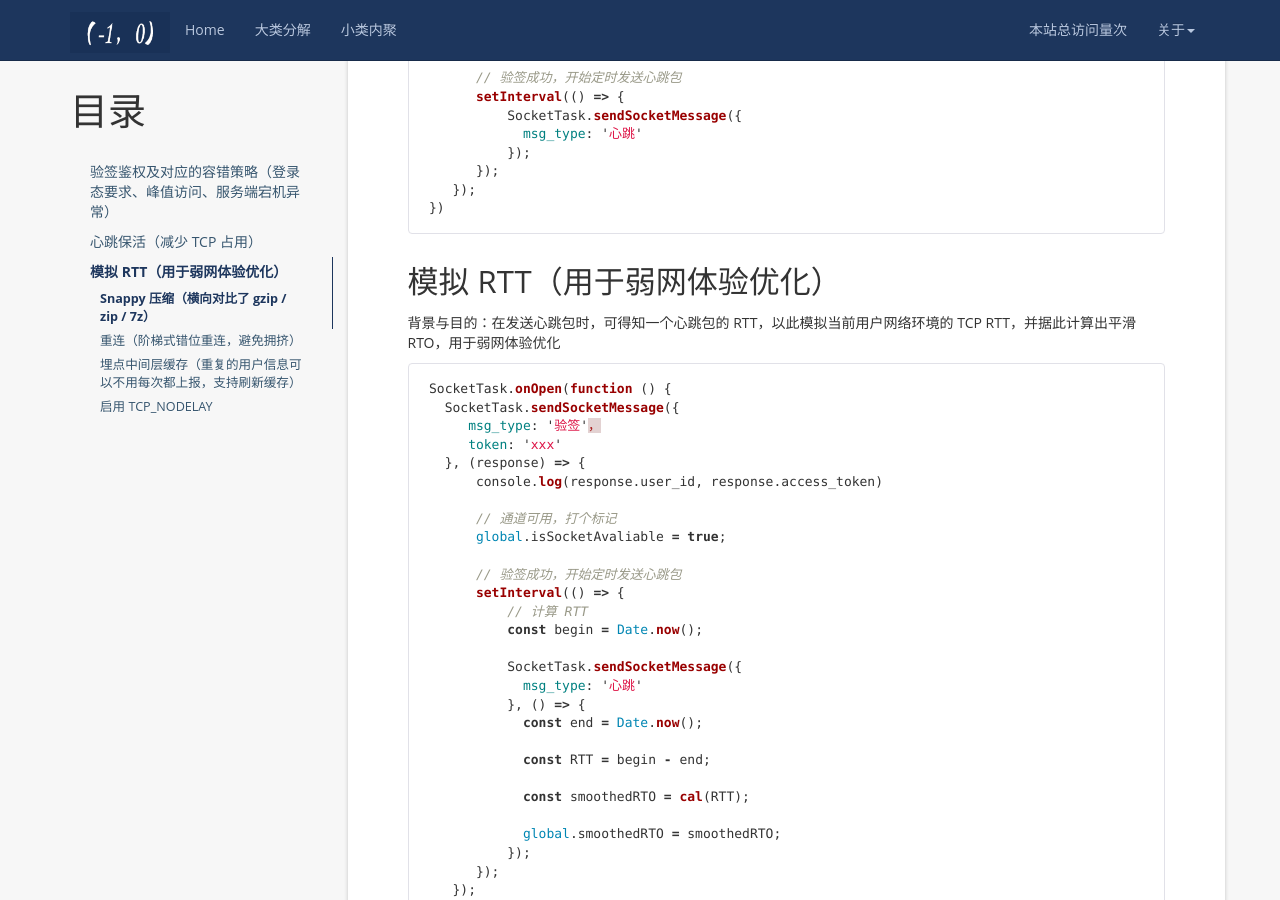
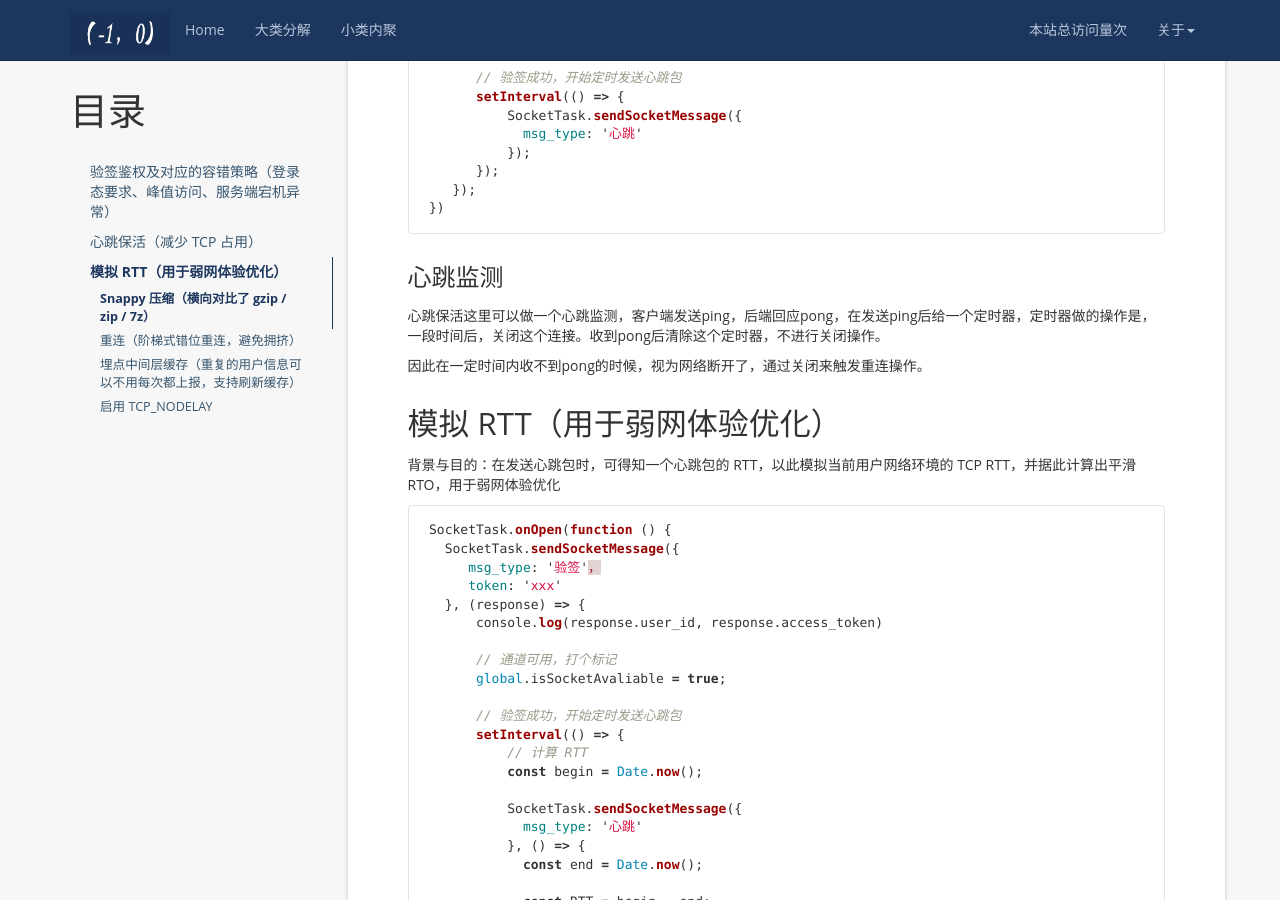
Before and after one commit to aimiy/aimiy.github.io, a Jekyll site: the page built from _posts/notes/axios/2022-07-05-websocket的优化.md, in a window 1280 px wide and 900 px high, scrolled down 1217 px. Built offline with Jekyll 4.4.1, drawn with Linux system fonts in a browser that asks for light colours; nearby versions of some CDN libraries; a script that is not in the unit is left out; comment, search, counter and statistics services are not loaded.

Commit message:
ws重连

````diff
--- a/_posts/notes/axios/2022-07-05-websocket的优化.md
+++ b/_posts/notes/axios/2022-07-05-websocket的优化.md
@@ -55,6 +55,12 @@ SocketTask.onOpen(function () {
    });
 })
 ```
+
+### 心跳监测
+
+心跳保活这里可以做一个心跳监测，客户端发送ping，后端回应pong，在发送ping后给一个定时器，定时器做的操作是，一段时间后，关闭这个连接。收到pong后清除这个定时器，不进行关闭操作。
+
+因此在一定时间内收不到pong的时候，视为网络断开了，通过关闭来触发重连操作。
 
 ## 模拟 RTT（用于弱网体验优化）
 
````
